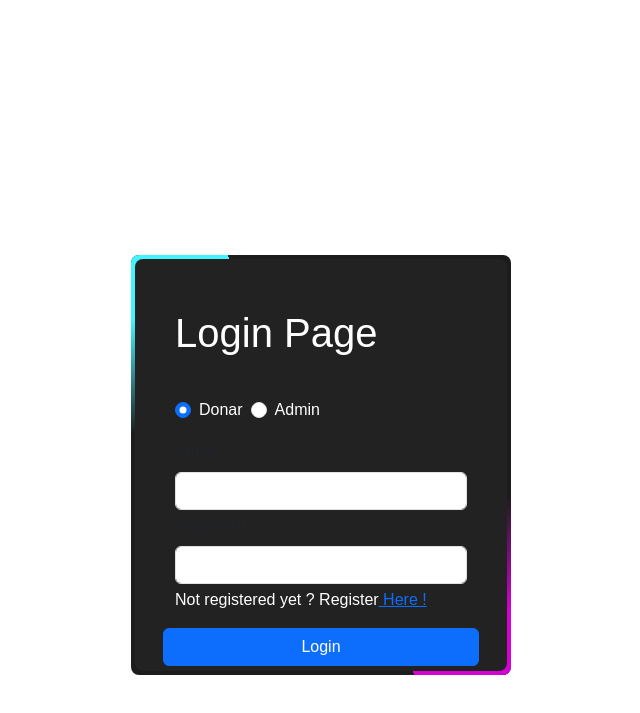
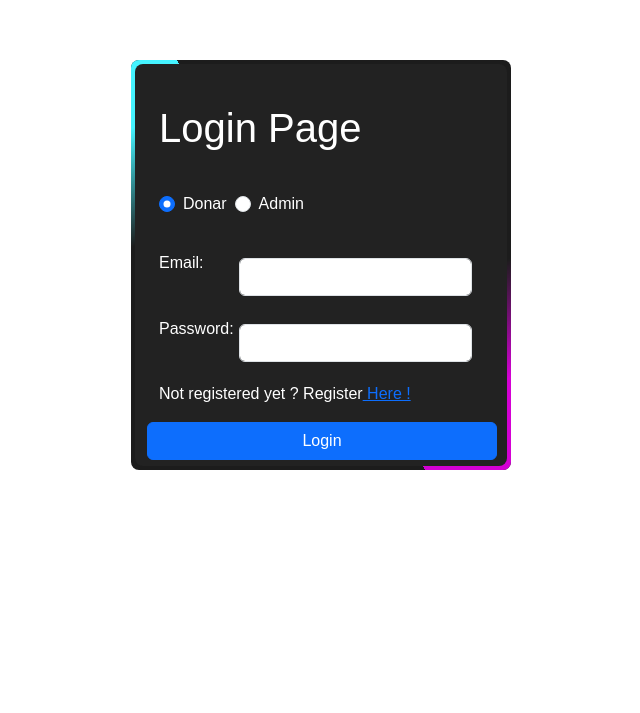
Before and after one commit to MukandKrishna/blood-bank-bootstrap-css, a React (Create React App) app in the folder client/: page /Login in a window 1280 px wide. Shown: the part 135-848 px from the top of the page, without its empty margins (319-959 px from the left). After the commit the page ends 800 px from the top, so only its background shows below. Built offline with nearby package versions, Linux system fonts and the light colour scheme; no server answers.

Commit message:
login animation completed

```diff
--- a/client/src/components/Shared/Form/Form.js
+++ b/client/src/components/Shared/Form/Form.js
@@ -24,7 +24,6 @@ const Form = ({ formType, submitBtn, formTitle }) => {
 
   // Inline style for white text color
   const whiteTextStyle = { color: "white" };
-
   return (
     <div>
       <form
@@ -51,8 +50,12 @@ const whiteTextStyle = { color: "white" };
             );
         }}
       >
-        <h1 className="text-left" style={whiteTextStyle}>{formTitle}</h1>
-        <hr />
+        <h1 className="text-left" style={whiteTextStyle}>
+          {formTitle}
+        </h1>
+        <hr
+          style={{ backgroundColor: "white", height: "2px", border: "none" }}
+        />
         <div className="d-flex mb-3">
           <div className="form-check">
             <input
@@ -64,7 +67,11 @@ const whiteTextStyle = { color: "white" };
               onChange={(e) => setRole(e.target.value)}
               defaultChecked
             />
-            <label htmlFor="adminRadio" className="form-check-label" style={whiteTextStyle}>
+            <label
+              htmlFor="adminRadio"
+              className="form-check-label"
+              style={whiteTextStyle}
+            >
               Donar
             </label>
           </div>
@@ -77,7 +84,11 @@ const whiteTextStyle = { color: "white" };
               value={"admin"}
               onChange={(e) => setRole(e.target.value)}
             />
-            <label htmlFor="adminRadio" className="form-check-label" style={whiteTextStyle}>
+            <label
+              htmlFor="adminRadio"
+              className="form-check-label"
+              style={whiteTextStyle}
+            >
               Admin
             </label>
           </div>
@@ -115,24 +126,40 @@ const whiteTextStyle = { color: "white" };
             case formType === "login": {
               return (
                 <>
+                  <div className="d-flex align-items-center">
+                    <label
+                      htmlFor="forEmail"
+                      className="form-label mr-2"
+                      style={{ ...whiteTextStyle, width: "80px" }}
+                    >
+                      Email:
+                    </label>
                     <InputType
-                    labelText={"Email"}
+                      labelText={""}
                       labelFor={"forEmail"}
                       inputType={"email"}
                       name={"email"}
                       value={email}
                       onChange={(e) => setEmail(e.target.value)}
-                    style={whiteTextStyle}
                     />
+                  </div>
+                  <div className="d-flex align-items-center mb-3">
+                    <label
+                      htmlFor="forPassword"
+                      className="form-label mr-2"
+                      style={{ ...whiteTextStyle, width: "80px" }}
+                    >
+                      Password:
+                    </label>
                     <InputType
-                    labelText={"Password"}
+                      labelText={""}
                       labelFor={"forPassword"}
                       inputType={"password"}
                       name={"password"}
                       value={password}
                       onChange={(e) => setPassword(e.target.value)}
-                    style={whiteTextStyle}
                     />
+                  </div>
                 </>
               );
             }
--- a/client/src/pages/auth/Login.js
+++ b/client/src/pages/auth/Login.js
@@ -12,18 +12,16 @@ import React from "react";
 import Form from "../../components/Shared/Form/Form"; // Import Form from Form.js
 // import { useSelector } from "react-redux"; // Import useSelector from react-redux
 // import Spinner from "../../components/Shared/Spinner";
-import './index.css';
+import "./index.css";
 
 const Login = () => {
   return (
-    <div
-      className="d-flex vh-100 justify-content-center align-items-center"
-    >
-      <div class="box">
-      {/* <div className="card p-4"> */}
-        <Form formTitle={"Login Page"} submitBtn={"Login"} formType={"login"} />
-      {/* </div> */}
-    </div>
+        <div class="box">
+          <Form
+            formTitle={"Login Page"}
+            submitBtn={"Login"}
+            formType={"login"}
+          />
     </div>
   );
 };
--- a/client/src/pages/auth/NameHidingForm.js
+++ b/client/src/pages/auth/NameHidingForm.js
@@ -145,7 +145,7 @@ const App = () => {
     <div
       className="d-flex vh-100 justify-content-center align-items-center scrollboy"
       style={{
-        backgroundColor: "pink",
+      //   backgroundColor: "pink",
         position: "relative",
       }}
     >
@@ -187,7 +187,7 @@ const App = () => {
               />
             </div>
             <div className="mb-3 d-flex align-items-center">
-              <label htmlFor="name" className="form-label mr-2" style={{ width: "180px" }}>
+              <label htmlFor="name" className="form-label mr-2" style={{ width: "155px" }}>
                 <span className="text-danger">*</span>Blood Group:
               </label>
               <input
--- a/client/src/pages/auth/index.css
+++ b/client/src/pages/auth/index.css
@@ -16,7 +16,7 @@ body {
 .box {
     position: relative;
     width: 380px;
-    height: 420px;
+    height: 410px;
     background: #1c1c1c;
     border-radius: 8px;
     overflow: hidden;
@@ -27,8 +27,8 @@ body {
     position: absolute;
     top: -50%;
     left: -50%;
-    width: 380px;
-    height: 420px;
+    width: 360px;
+    height: 410px;
     background: linear-gradient(0deg, transparent, transparent, #45f3ff, #45f3ff, #45f3ff);
     z-index: 1;
     transform-origin: bottom right;
@@ -40,8 +40,8 @@ body {
     position: absolute;
     top: -50%;
     left: -50%;
-    width: 380px;
-    height: 420px;
+    width: 360px;
+    height: 410px;
     background: linear-gradient(0deg, transparent, transparent, #d400d4, #d400d4, #d400d4);
     z-index: 1;
     transform-origin: bottom right;
@@ -63,10 +63,12 @@ body {
     position: absolute;
     inset: 4px;
     background: #222;
-    padding: 50px 40px;
+    padding: 40px 22px;
+    padding-left:1.5rem;
     border-radius: 8px;
     z-index: 2;
     display: flex;
+    justify-content: space-between;
     flex-direction: column;
 }
 
--- a/client/src/pages/auth/style.css
+++ b/client/src/pages/auth/style.css
@@ -11,7 +11,7 @@ body {
     display: flex;
     justify-content: center;
     align-items: center;
-    min-height: 150vh;
+    min-height: 100vh;
     background: white;
 }
 
```
Lines whose indentation alone changed are shown as unchanged.
